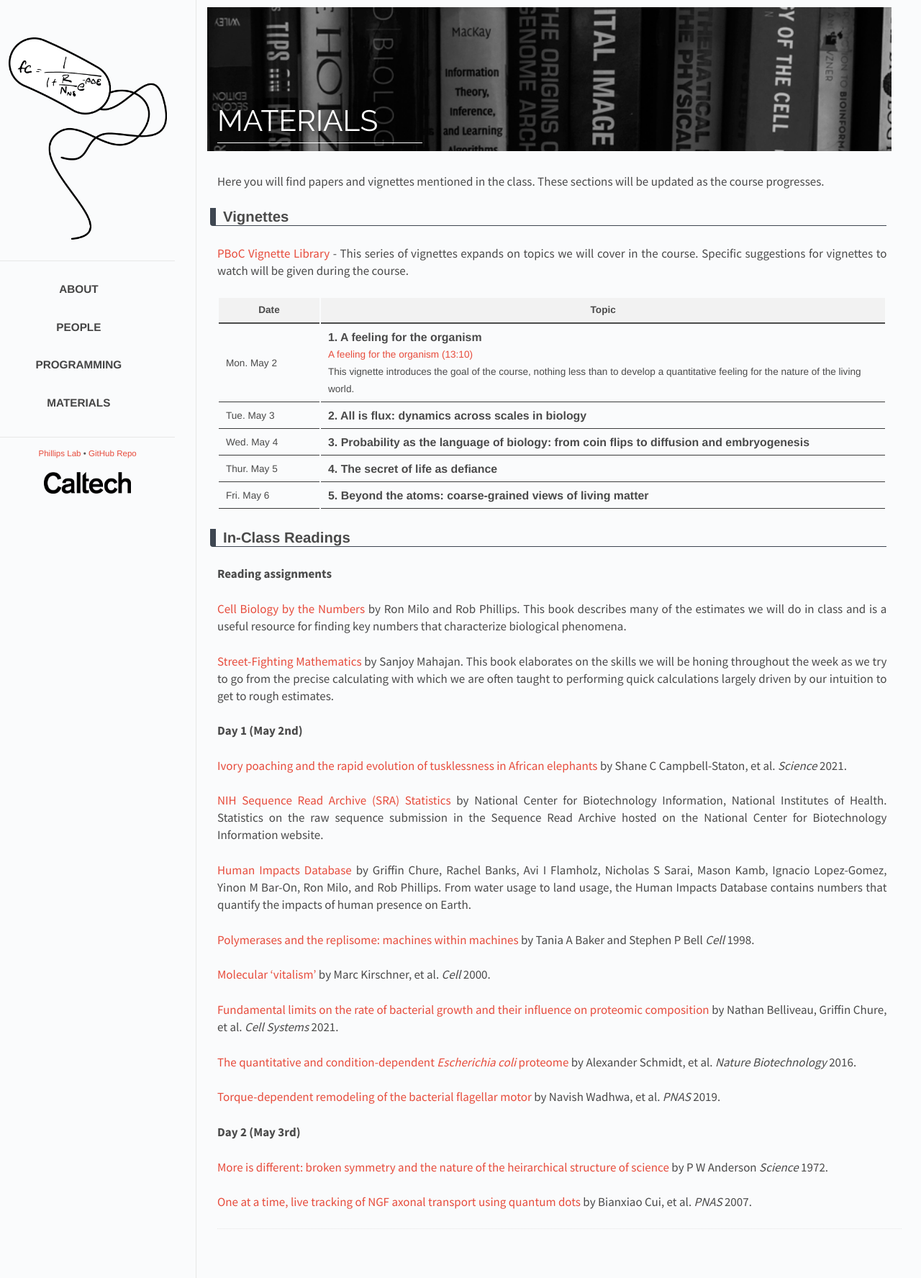
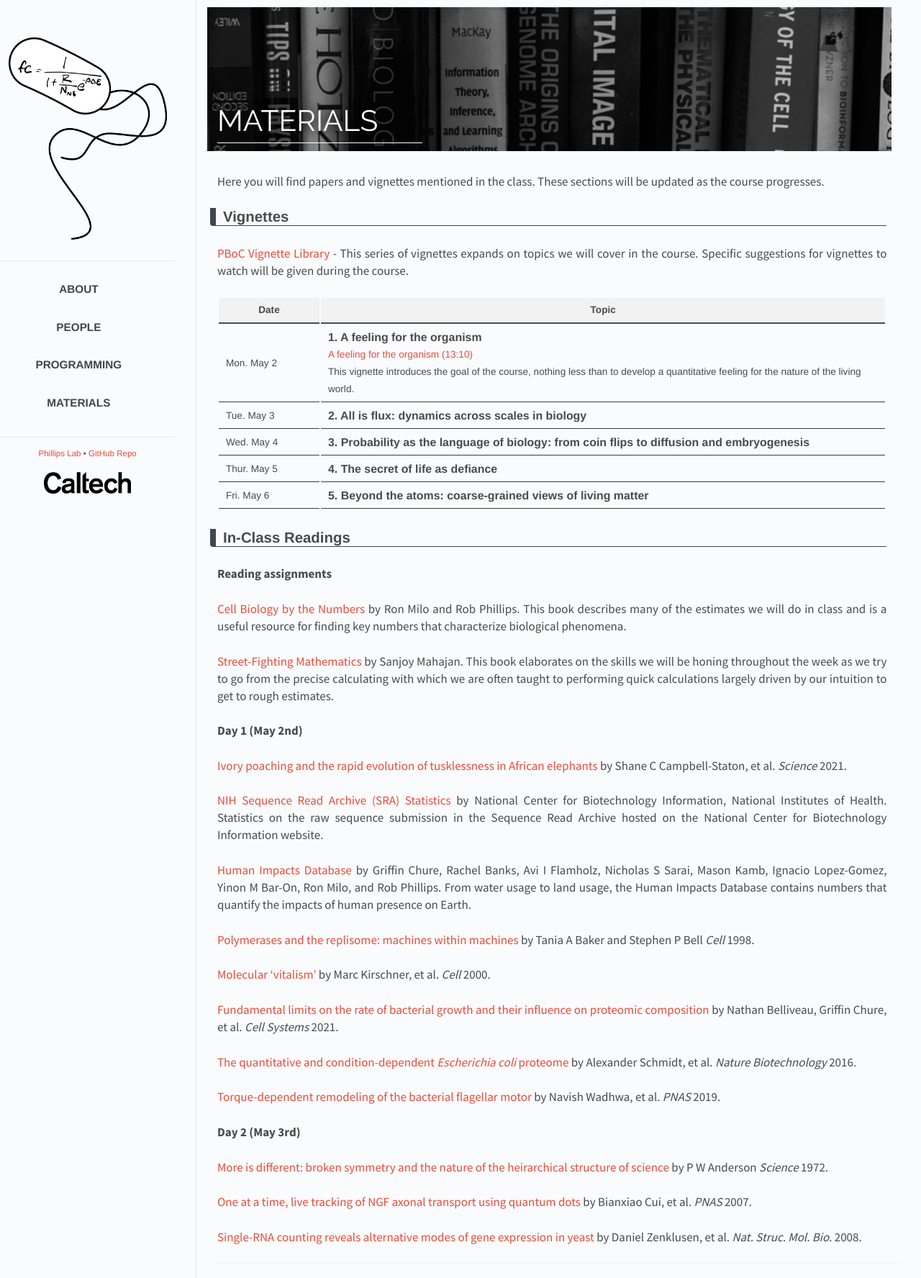
Before and after one commit to RPGroup-PBoC/pboc22_marseille, a Jekyll site: the page built from _posts/2022-01-28-materials.md, in a window 1280 px wide. Shown: the whole page at 72% size. Built offline with Jekyll 4.4.1, drawn with Linux system fonts in a browser that asks for light colours.

Commit message:
Inclusion of Zenklusen paper.

```diff
--- a/_data/papers.yaml
+++ b/_data/papers.yaml
@@ -68,6 +68,12 @@
    journal: "PNAS"
    year: "2007"
    link: "https://www.pnas.org/doi/10.1073/pnas.0706192104"
+
+ - title: "Single-RNA counting reveals alternative modes of gene expression in yeast"
+   author: "Daniel Zenklusen, et al."
+   journal: "Nat. Struc. Mol. Bio."
+   year: "2008"
+   link: "https://www.nature.com/articles/nsmb.1514"
 
 # Day 3 (May 4th):
 #   - title: "Kinesin Walks Hand-Over-Hand"
```
